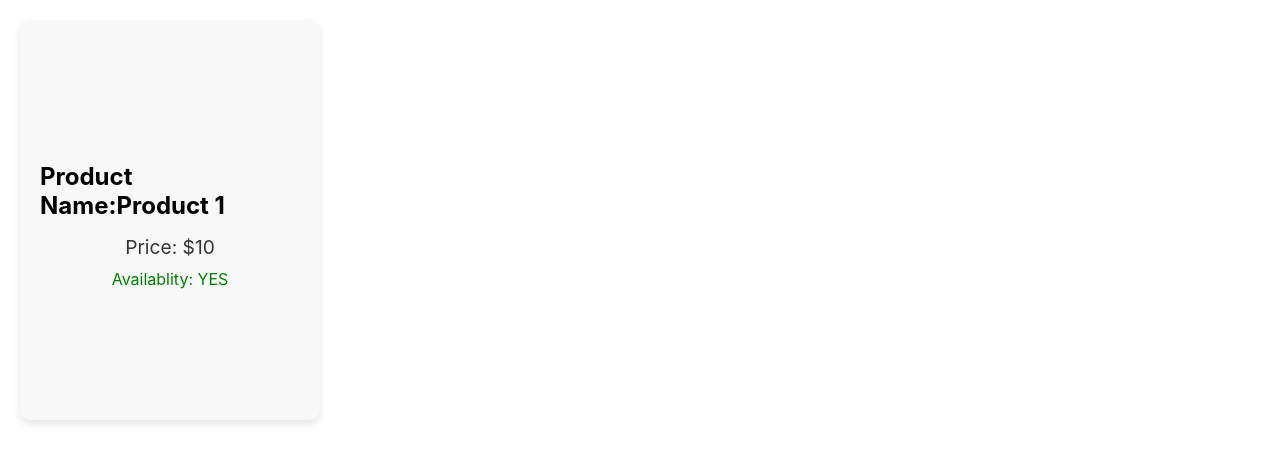
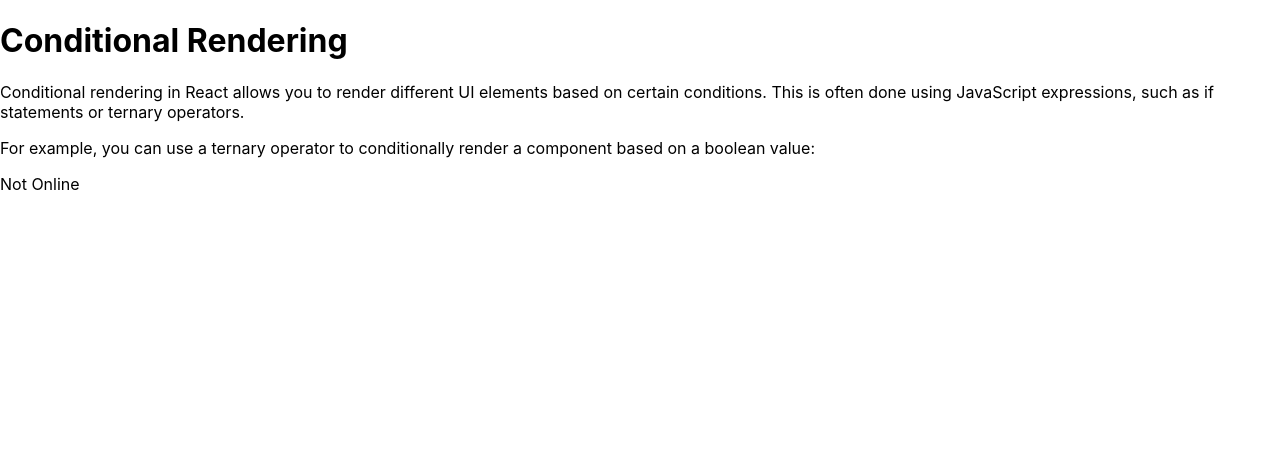
Before and after one commit to Riktha-L/My-app, a React (Create React App) app: page / in a window 1280 px wide. Shown: the top 462 px of the page. Built offline with nearby package versions, Linux system fonts and the light colour scheme.

Commit message:
Conditional Rendering

```diff
--- a/src/App.js
+++ b/src/App.js
@@ -1,9 +1,9 @@
 import React from 'react';
-import ProductCard from './Components/ProductCard/ProductCard';
+import ConditionalRendering from './Components/Conditional_Rendering';
 
 function App() {
   return (
-   <ProductCard product_name="Product 1" product_price="$10" isAvailable={true} />
+    <ConditionalRendering>userActive={true}</ConditionalRendering>
   );
 }
 
--- /dev/null
+++ b/src/Components/Conditional_Rendering.js
@@ -0,0 +1,11 @@
+function ConditionalRendering({userActive}){
+  return(
+    <div className="conditional-rendering">
+      <h1>Conditional Rendering</h1>
+      <p>Conditional rendering in React allows you to render different UI elements based on certain conditions. This is often done using JavaScript expressions, such as if statements or ternary operators.</p>
+      <p>For example, you can use a ternary operator to conditionally render a component based on a boolean value:</p>
+      <p>{userActive?"Online":"Not Online"}</p>
+      </div>
+  )
+}
+export default ConditionalRendering;
```
